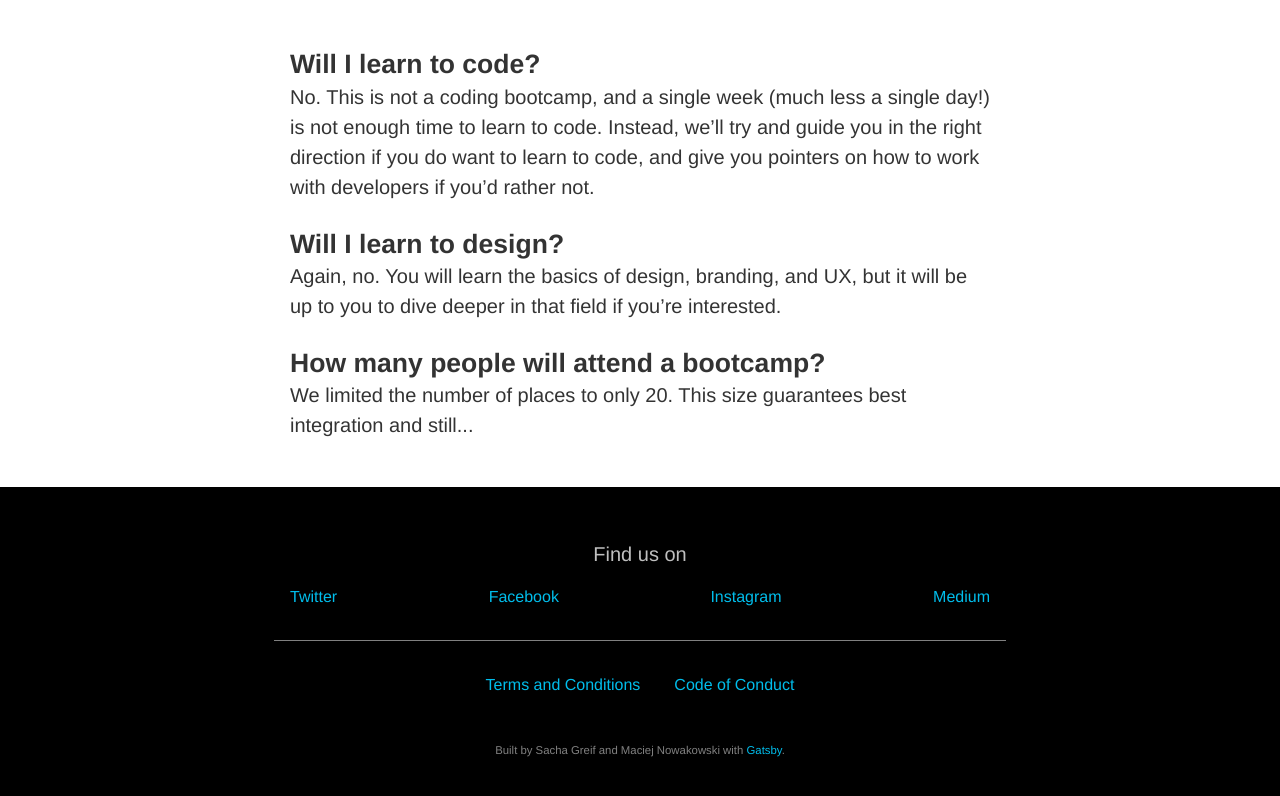
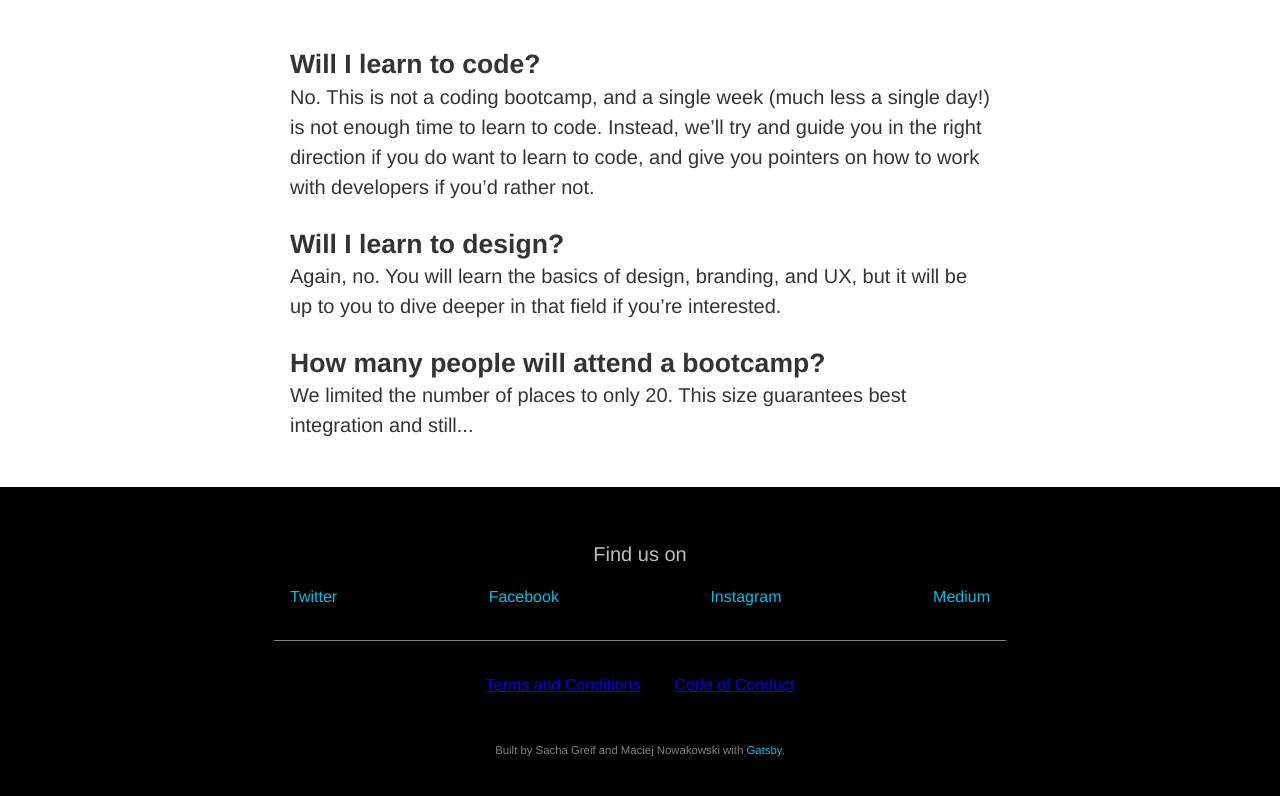
Before and after one commit to IndieDojo/indiedojo, a Gatsby app: page / in a window 1280 px wide. Shown: the part 4157-4953 px from the top of the page. Built offline with nearby package versions, Linux system fonts and the light colour scheme.

Commit message:
TAC & COC markdown version

```diff
--- a/src/components/home/Footer.js
+++ b/src/components/home/Footer.js
@@ -45,10 +45,10 @@ const Footer = () => (
 
             <Cell xs={12} center>
               <Subtitle size='sm' marginRight='xl' inline>
-                <LinkTo inherit to=''>Terms and Conditions</LinkTo>
+                <Link to='/terms-and-conditions'>Terms and Conditions</Link>
               </Subtitle>
               <Subtitle size='sm' inline>
-                <LinkTo inherit to=''>Code of Conduct</LinkTo>
+                <Link to='/code-of-conduct'>Code of Conduct</Link>
               </Subtitle>
             </Cell>
 
--- a/static/CodeOfConduct.md
+++ b/static/COC.js
@@ -1,4 +1,4 @@
-export const CodeOfConduct = `# Course Code of Conduct
+export const COC = `# Course Code of Conduct
 
 All attendees and trainers at our course are required to agree with the following code of conduct. Organiser will enforce this code throughout the event. We expect cooperation from all participants to help ensure a safe environment for everybody.
 
--- a/static/TAC.md
+++ b/static/TAC.js
@@ -1,4 +1,5 @@
-const TAC = `# Bootcamp Terms of Business
+export const TAC = `# Bootcamp Terms of Business
+
 
 **Dear fellow geek,**
 Thank you for choosing the Indie Dojo (‘Bootcamp’). Please read these terms and conditions carefully. **By taking part in the Bootcamp you are deemed to accept these terms and conditions. Please print off a copy for future reference if you are viewing this online.**
```
Also changed, not shown: src/pages/code-of-conduct.js (added, +7 -0 lines), src/pages/terms-and-conditions.js (added, +7 -0 lines).
